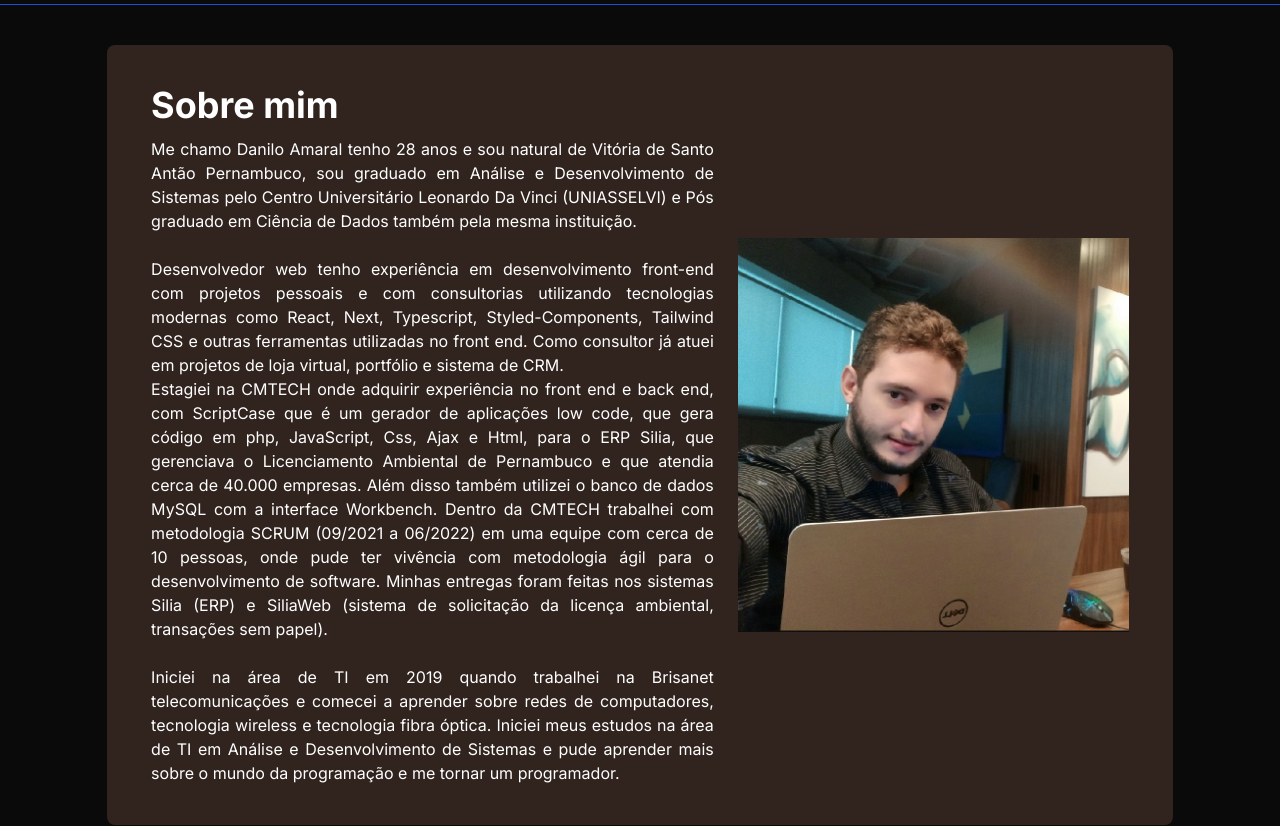
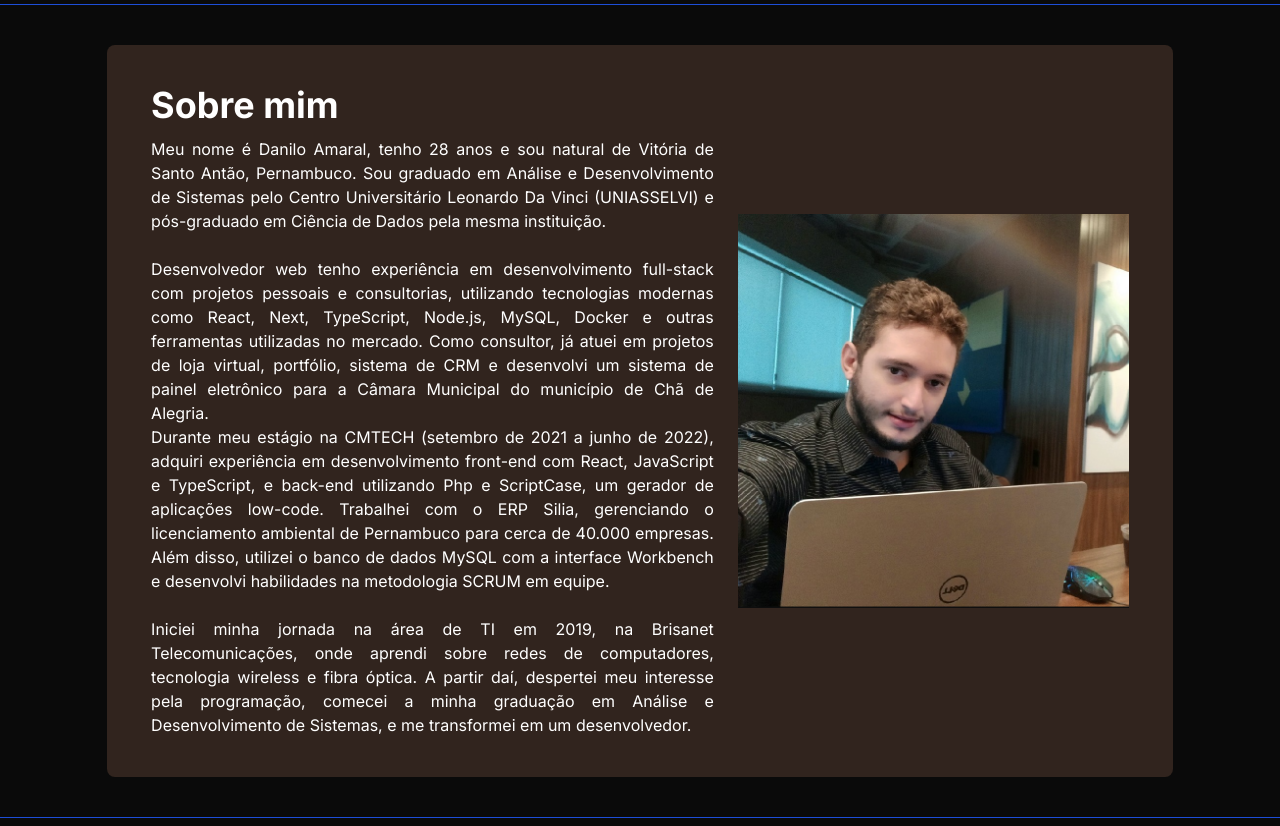
Before and after one commit to Danilo55Amaral/Danilo-Landing-Page, a Next.js app: page / in a window 1280 px wide. Shown: the part 820-1646 px from the top of the page. Built offline with nearby package versions, Linux system fonts and the light colour scheme.

Commit message:
:recycle: refactor: update in texts

```diff
--- a/src/app/(home)/components/about.tsx
+++ b/src/app/(home)/components/about.tsx
@@ -13,35 +13,37 @@ export default function About() {
                 Sobre mim
               </h1>
               <p className="text-white text-justify mt-3">
-                Me chamo Danilo Amaral tenho 28 anos e sou natural de Vitória de
-                Santo Antão Pernambuco, sou graduado em Análise e
+                Meu nome é Danilo Amaral, tenho 28 anos e sou natural de Vitória
+                de Santo Antão, Pernambuco. Sou graduado em Análise e
                 Desenvolvimento de Sistemas pelo Centro Universitário Leonardo
-                Da Vinci (UNIASSELVI) e Pós graduado em Ciência de Dados também
-                pela mesma instituição.
+                Da Vinci (UNIASSELVI) e pós-graduado em Ciência de Dados pela
+                mesma instituição.
                 <br />
                 <br />
-                Desenvolvedor web tenho experiência em desenvolvimento front-end
-                com projetos pessoais e com consultorias utilizando tecnologias
-                modernas como React, Next, Typescript, Styled-Components, Tailwind CSS
-                e outras ferramentas utilizadas no front end. Como consultor já atuei em
-                projetos de loja virtual, portfólio e sistema de CRM.
+                Desenvolvedor web tenho experiência em desenvolvimento
+                full-stack com projetos pessoais e consultorias, utilizando
+                tecnologias modernas como React, Next, TypeScript, Node.js,
+                MySQL, Docker e outras ferramentas utilizadas no mercado. Como
+                consultor, já atuei em projetos de loja virtual, portfólio,
+                sistema de CRM e desenvolvi um sistema de painel eletrônico para
+                a Câmara Municipal do município de Chã de Alegria.
                 <br />
-                Estagiei na CMTECH onde adquirir experiência no front end e back end, com ScriptCase
-                 que é um gerador de aplicações low code, que gera código em php, JavaScript, Css, Ajax
-                 e Html, para o ERP Silia, que gerenciava o Licenciamento Ambiental de Pernambuco e que
-                 atendia cerca de 40.000 empresas. Além disso também utilizei o banco de dados MySQL com
-                 a interface Workbench. Dentro da CMTECH trabalhei com metodologia SCRUM (09/2021 a 06/2022)
-                 em uma equipe com cerca de 10 pessoas, onde pude ter vivência com metodologia ágil para o
-                 desenvolvimento de software. Minhas entregas foram feitas nos sistemas Silia (ERP) e
-                 SiliaWeb (sistema de solicitação da licença ambiental, transações sem papel).
+                Durante meu estágio na CMTECH (setembro de 2021 a junho de
+                2022), adquiri experiência em desenvolvimento front-end com
+                React, JavaScript e TypeScript, e back-end utilizando Php e
+                ScriptCase, um gerador de aplicações low-code. Trabalhei com o
+                ERP Silia, gerenciando o licenciamento ambiental de Pernambuco
+                para cerca de 40.000 empresas. Além disso, utilizei o banco de
+                dados MySQL com a interface Workbench e desenvolvi habilidades
+                na metodologia SCRUM em equipe.
                 <br />
                 <br />
-                Iniciei na área de TI em 2019 quando trabalhei na Brisanet
-                telecomunicações e comecei a aprender sobre redes de
-                computadores, tecnologia wireless e tecnologia fibra óptica.
-                Iniciei meus estudos na área de TI em Análise e Desenvolvimento
-                de Sistemas e pude aprender mais sobre o mundo da programação e
-                me tornar um programador.
+                Iniciei minha jornada na área de TI em 2019, na Brisanet
+                Telecomunicações, onde aprendi sobre redes de computadores,
+                tecnologia wireless e fibra óptica. A partir daí, despertei meu
+                interesse pela programação, comecei a minha graduação em Análise
+                e Desenvolvimento de Sistemas, e me transformei em um
+                desenvolvedor.
                 <br />
               </p>
             </div>
--- a/src/app/(home)/page.tsx
+++ b/src/app/(home)/page.tsx
@@ -29,6 +29,8 @@ export default function Home() {
                   2000,
                   "Desenvolvedor de Software 🚀",
                   3000,
+                  "Ciêntista de Dados 👨🏻‍🔬",
+                  4000,
                 ]}
                 wrapper="span"
                 cursor={true}
@@ -37,10 +39,10 @@ export default function Home() {
               />
             </h1>
             <p className="text-white font-semibold text-justify w-[90%]">
-              Seja bem-vindo ao meu portfólio, conheça alguns dos meus trabalhos
-              com consultorias em tecnologia e também alguns projetos que
-              construir, minha missão é transformar de forma positiva a vida das
-              pessoas através da tecnologia.
+              Explorar, inovar, transformar. Seja bem-vindo ao meu universo
+              tecnológico! Aqui você encontrará projetos impactantes e
+              consultorias especializadas em tecnologia, desenvolvidos para melhorar vidas e
+              impulsionar o futuro.
             </p>
             <div className="flex items-center justify-center gap-6 h-16 w-full bg-background lg:bg-transparent">
               <CallCenter />
```
